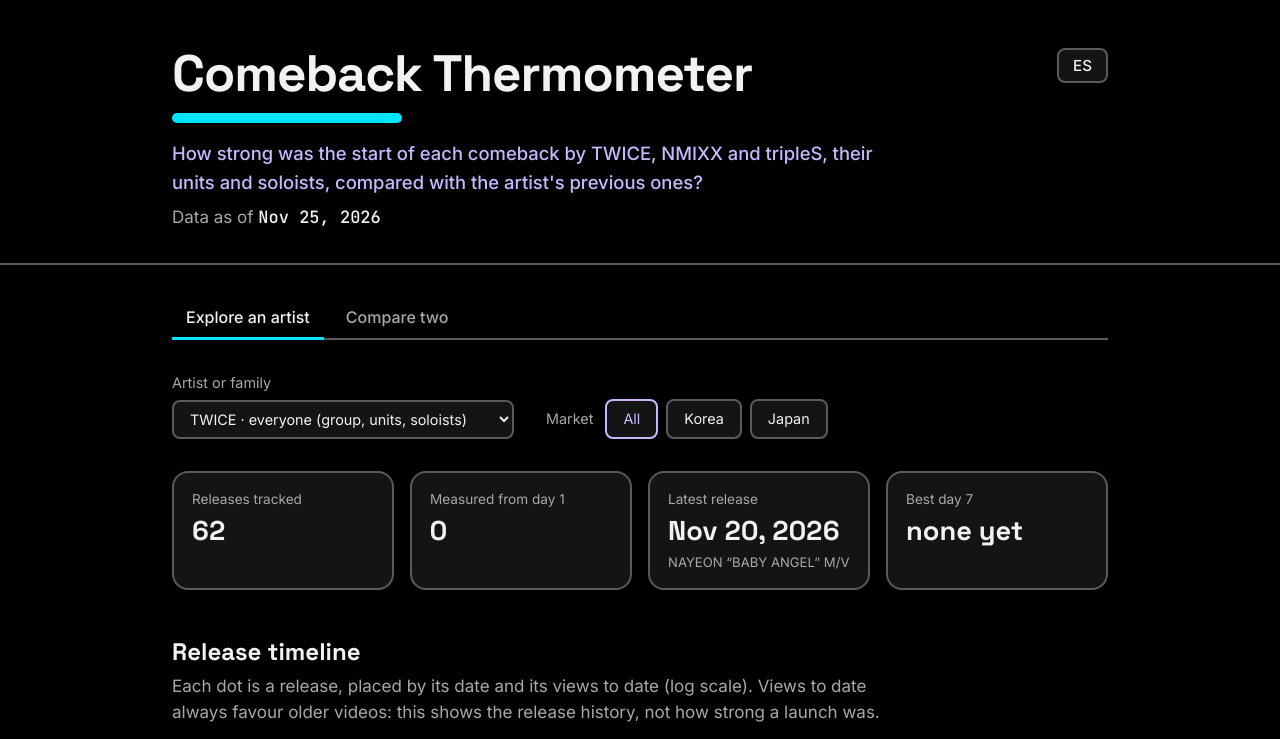
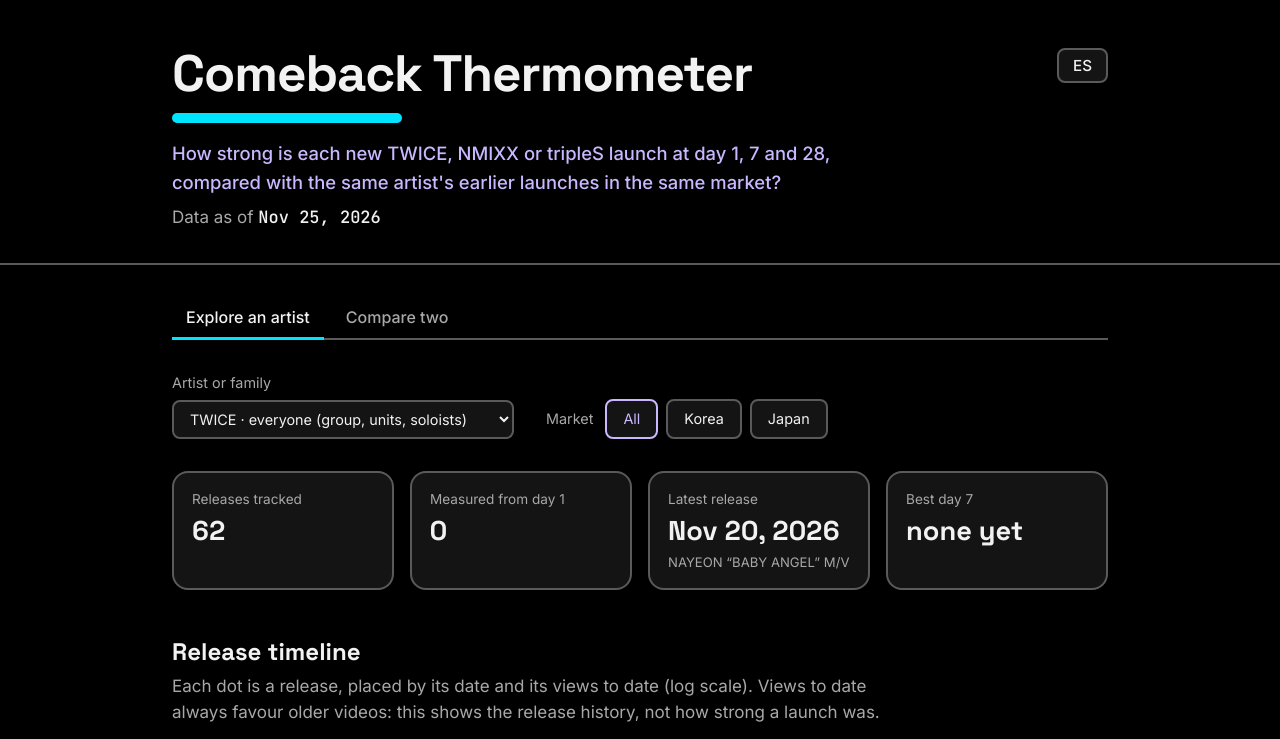
Before and after one commit to dataengileb/kpop-comeback-thermometer, a plain HTML site: page site/index.html in a window 1280 px wide. Shown: the top 739 px of the page. Drawn offline with Linux system fonts and the light colour scheme.

Commit message:
Rewrite the RFP in the course template
The RFP now follows the standard template exactly: Client, Problem,
Question, Decision it supports, Data available, Acceptance criteria,
Constraints, Out of scope. The bidding sections (issue dates, what a
proposal should include, scoring weights) are gone.

- One question, word for word in the RFP, both READMEs and the site
  (EN and ES): views at day 1, 7 and 28 against the same artist's
  earlier launches in the same market.
- The source table and the Spotify note move back into the RFP; the
  SOW links to them and keeps only the known limits.
- Seven acceptance criteria, each a yes/no check against the site or
  the repo and tied to the question. SOW deliverable 4 now points to
  them; ADR 3 cites the new criterion number.

Co-Authored-By: Claude Opus 5.5 <noreply@anthropic.com>

```diff
--- a/site/app.js
+++ b/site/app.js
@@ -5,7 +5,7 @@
 const TEXT = {
   en: {
     title: "Comeback Thermometer",
-    question: "How strong was the start of each comeback by TWICE, NMIXX and tripleS, their units and soloists, compared with the artist's previous ones?",
+    question: "How strong is each new TWICE, NMIXX or tripleS launch at day 1, 7 and 28, compared with the same artist's earlier launches in the same market?",
     asof: "Data as of",
     tab_explore: "Explore an artist",
     tab_compare: "Compare two",
@@ -90,7 +90,7 @@ const TEXT = {
   },
   es: {
     title: "Termómetro de comebacks",
-    question: "¿Qué tan fuerte arrancó cada comeback de TWICE, NMIXX y tripleS, sus unidades y solistas, comparado con los anteriores del mismo artista?",
+    question: "¿Qué tan fuerte es cada nuevo lanzamiento de TWICE, NMIXX o tripleS al día 1, 7 y 28, comparado con los lanzamientos anteriores del mismo artista en el mismo mercado?",
     asof: "Datos al",
     tab_explore: "Explorar un artista",
     tab_compare: "Comparar dos",
--- a/site/index.html
+++ b/site/index.html
@@ -4,7 +4,7 @@
   <meta charset="utf-8">
   <meta name="viewport" content="width=device-width, initial-scale=1">
   <title>Comeback Thermometer</title>
-  <meta name="description" content="How strong was the start of each TWICE, NMIXX and tripleS comeback, compared with the artist's previous ones?">
+  <meta name="description" content="How strong is each new TWICE, NMIXX or tripleS launch at day 1, 7 and 28, compared with the same artist's earlier launches in the same market?">
   <link rel="preconnect" href="https://fonts.googleapis.com">
   <link rel="preconnect" href="https://fonts.gstatic.com" crossorigin>
   <link rel="stylesheet" href="https://fonts.googleapis.com/css2?family=Space+Grotesk:wght@700&family=Inter:wght@400;500&family=JetBrains+Mono:wght@500&display=swap">
```
Also changed, not shown: 5 other files.
